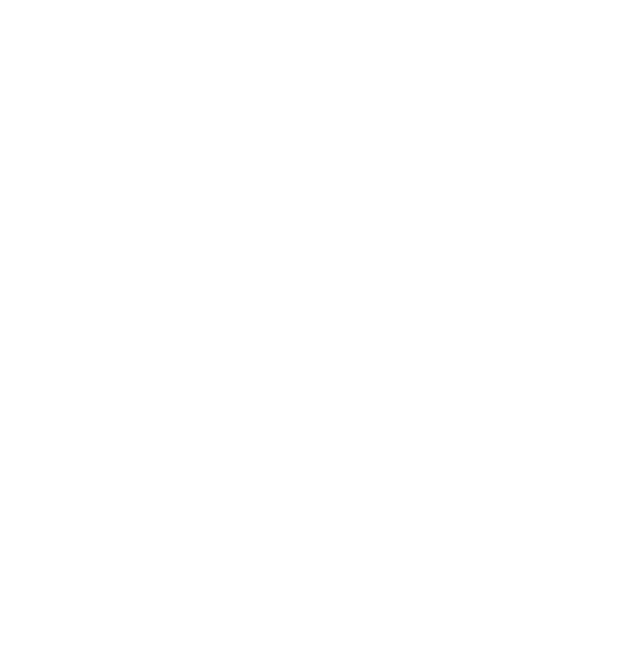
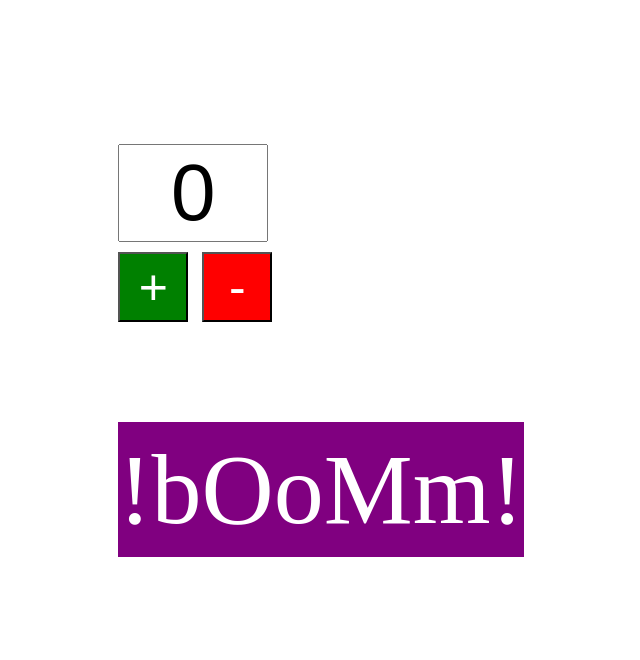
Before and after one commit to kristjansig1983/boom-assignment, a plain HTML site: page index.html in a window 1280 px wide. Shown: the whole page, without its empty margins (319-959 px from the left). Drawn offline with Linux system fonts and the light colour scheme.

Commit message:
Almost
Haven't gotten the message right.

```diff
--- a/boom.js
+++ b/boom.js
@@ -0,0 +1,16 @@
+let increment = document.getElementById('inc');
+let decrement = document.getElementById('dec');
+let inp = document.getElementById('inpBox');
+let limit = 35;
+
+increment.addEventListener('click',() => {
+    inp.value = parseInt(inp.value) + 5;
+});
+
+decrement.addEventListener('click',() => {
+    inp.value = parseInt(inp.value) - 5;
+});
+
+if(inp > 35) {
+    document.getElementById("boom") = 1;
+}
--- a/index.html
+++ b/index.html
@@ -4,9 +4,15 @@
     <meta http-equiv="X-UA-Compatible" content="IE=edge">
     <meta name="viewport" content="width=device-width, initial-scale=1.0">
     <title>Document</title>
+    <link rel="stylesheet" href="style.css">
 </head>
-<body>
-
+<body id="body">
+  <div>
+    <input id="inpBox" type="text" readonly="" value="0">
+  <button id="inc" style="background-color: green;">+</button>
+  <button id="dec" style="background-color: red;">-</button>
+  <p id="boom" class="boom">!bOoMm!</p>
+</div>
 </body>
 <script src="boom.js"></script>
 </html>
--- /dev/null
+++ b/style.css
@@ -0,0 +1,33 @@
+
+
+body {
+    display: flex;
+    align-items: center;
+    justify-content: center;
+
+}
+Button {
+    height: 70px;
+    width: 70px;
+    margin-right: 10px;
+    font-size: 50px;
+    color: white;
+}
+input {
+    font-size: 80px;
+    display: flex;
+    justify-content: center;
+    width: 150px;
+    margin-bottom: 10px;
+    text-align: center;
+}
+
+.boom {
+    background-color: purple;
+    display: flex;
+    justify-content: center;
+    padding-top: 10;
+    padding-bottom: 10;
+    font-size: 100px;
+    color: white;
+}
```
